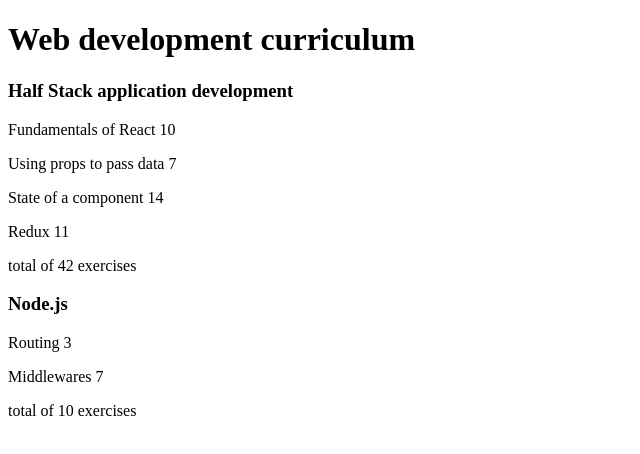
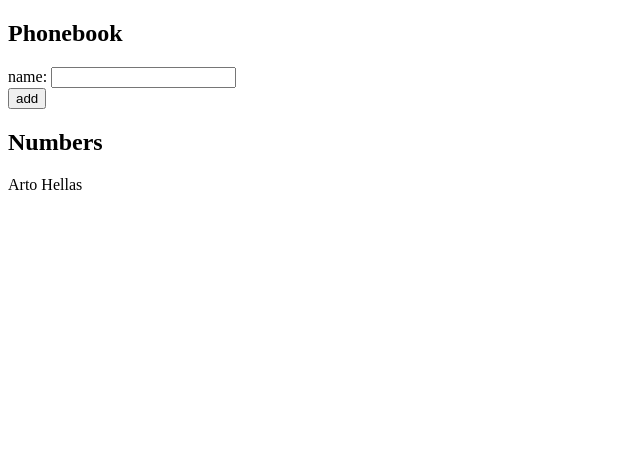
Before and after one commit to tinawong15/react-work, a React (Create React App) app: page / in a window 1280 px wide. Shown: the top 454 px of the page, without its empty margins (0-640 px from the left). Built offline with nearby package versions, Linux system fonts and the light colour scheme.

Commit message:
finished exercise 2.6

```diff
--- a/src/App.js
+++ b/src/App.js
@@ -1,56 +1,42 @@
-import React from 'react'
-import Course from './components/Course'
+import React, { useState } from 'react'
 
 const App = () => {
-    const courses = [
-        {
-          name: 'Half Stack application development',
-          id: 1,
-          parts: [
-            {
-              name: 'Fundamentals of React',
-              exercises: 10,
-              id: 1
-            },
-            {
-              name: 'Using props to pass data',
-              exercises: 7,
-              id: 2
-            },
-            {
-              name: 'State of a component',
-              exercises: 14,
-              id: 3
-            },
-            {
-              name: 'Redux',
-              exercises: 11,
-              id: 4
+  const [ persons, setPersons ] = useState([
+    { name: 'Arto Hellas' }
+  ])
+
+  const addName = (event) => {
+    event.preventDefault()
+    const personObject = {
+        name: newName
     }
-          ]
-        },
-        {
-          name: 'Node.js',
-          id: 2,
-          parts: [
-            {
-              name: 'Routing',
-              exercises: 3,
-              id: 1
-            },
-            {
-              name: 'Middlewares',
-              exercises: 7,
-              id: 2
+
+    setPersons(persons.concat(personObject))
+    setNewName('')
   }
-          ]
+
+  const [ newName, setNewName ] = useState('')
+
+  const handleNameChange = (event) => {
+    setNewName(event.target.value)
   }
-      ]
 
   return (
     <div>
-            <h1>Web development curriculum</h1>
-          {courses.map(course => <Course course={course}/>)}
+      <h2>Phonebook</h2>
+      <form onSubmit={addName}>
+        <div>
+          name: <input value={newName} onChange={handleNameChange}
+          />
+        </div>
+        <div>
+          <button type="submit">add</button>
+        </div>
+      </form>
+      <h2>Numbers</h2>
+        {persons.map(person =>
+          <div>{person.name}</div>
+        )}
     </div>
   )
 }
```
Also changed, not shown: src/part2/App.js (added, +58 -0 lines), src/part2/coursecontents_index.js (added, +8 -0 lines), src/part2/components/Content.js (renamed from src/components/Content.js), src/part2/components/Course.js (renamed from src/components/Course.js), src/part2/components/Header.js (renamed from src/components/Header.js), src/part2/components/Part.js (renamed from src/components/Part.js). Lines whose indentation alone changed are shown as unchanged.
